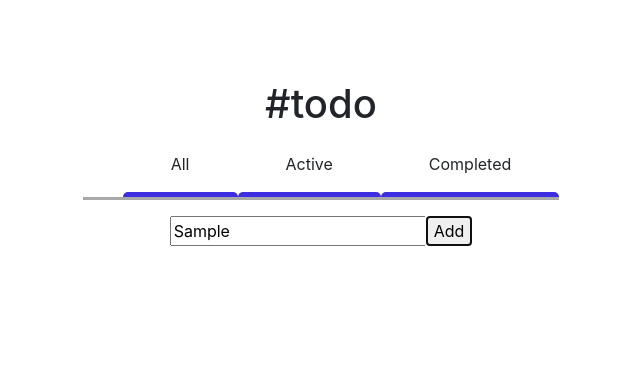
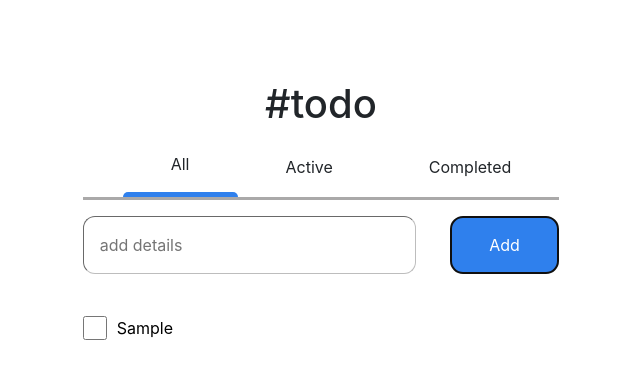
Before and after one commit to bipin-codes/front-end-challenges, a React (Create React App) app: page /todo in a window 1280 px wide. Both pictures are taken after typing "Sample" into the empty fields and a click on the button "Add". Shown: the top 378 px of the page, without its empty margins (319-959 px from the left). Built offline with nearby package versions, Linux system fonts and the light colour scheme.

Commit message:
done todo task

```diff
--- a/src/components/Todo/Tabs/Tabs.module.css
+++ b/src/components/Todo/Tabs/Tabs.module.css
@@ -2,7 +2,6 @@
   display: flex;
   flex-direction: column;
   justify-content: center;
-  align-items: center;
 }
 .tab_group {
   display: flex;
@@ -18,7 +17,7 @@
 }
 
 .tab_fancy {
-  border-top: solid 5px rgb(61, 46, 225);
+  border-top: solid 5px #2f80ed;
   border-top-right-radius: 15px;
   border-top-left-radius: 15px;
 }
--- a/src/components/Todo/Tabs/Tabs.tsx
+++ b/src/components/Todo/Tabs/Tabs.tsx
@@ -1,22 +1,43 @@
 import React, { FC, PropsWithChildren } from "react";
 
 import Styles from "./Tabs.module.css";
-const Tabs: FC<PropsWithChildren> = ({ children }) => {
+const Tabs: FC<
+  PropsWithChildren<{
+    currentTab: string;
+    onTabSelected: (tabName: string) => void;
+  }>
+> = ({ children, currentTab, onTabSelected }) => {
   return (
     <div className={Styles.tabContainer}>
       <ul className={Styles.tab_group}>
         {/* FIX THE SHIFTING DUE TO BORDER */}
-        <div>
+        <div
+          onClick={() => {
+            onTabSelected("All");
+          }}
+        >
           <li className={Styles.tabTitle}>All</li>
-          <div className={Styles.tab_fancy}></div>
+          <div className={currentTab === "All" ? Styles.tab_fancy : ""}></div>
         </div>
-        <div>
+        <div
+          onClick={() => {
+            onTabSelected("Active");
+          }}
+        >
           <li className={Styles.tabTitle}>Active</li>
-          <div className={Styles.tab_fancy}></div>
+          <div
+            className={currentTab === "Active" ? Styles.tab_fancy : ""}
+          ></div>
         </div>
-        <div>
+        <div
+          onClick={() => {
+            onTabSelected("Completed");
+          }}
+        >
           <li className={Styles.tabTitle}>Completed</li>
-          <div className={Styles.tab_fancy}></div>
+          <div
+            className={currentTab === "Completed" ? Styles.tab_fancy : ""}
+          ></div>
         </div>
       </ul>
       <div className={Styles.outlet}>{children}</div>
--- /dev/null
+++ b/src/components/Todo/TabsContent/TabsContent.module.css
@@ -0,0 +1,41 @@
+.input {
+  border-radius: 12px;
+  border-color: #bdbdbd;
+  padding: 1rem;
+  width: 70%;
+  border-width: 1px;
+}
+.button_style {
+  width: 23%;
+  background-color: #2f80ed;
+  border-radius: 12px;
+  border: solid 1px #bdbdbd;
+  padding: 1rem;
+  color: white;
+}
+
+.tabs {
+  display: flex;
+  justify-content: space-between;
+  align-items: flex-start;
+}
+.todoListing {
+  list-style: none;
+  margin-top: 2rem;
+  display: flex;
+  flex-direction: column;
+  justify-content: flex-start;
+  align-items: stretch;
+  padding: 0;
+}
+.checkbox {
+  width: 24px;
+  height: 24px;
+  margin-right: 10px;
+  background-color: #2f80ed;
+  accent-color: #2f80ed;
+}
+.remove_outline {
+  outline: none;
+  border: none;
+}
--- a/src/components/Todo/TabsContent/TabsContent.tsx
+++ b/src/components/Todo/TabsContent/TabsContent.tsx
@@ -1,11 +1,101 @@
-import React from "react";
+import React, { PropsWithChildren, useState } from "react";
+import Styles from "./TabsContent.module.css";
 
-const TabsContent = () => {
+interface TabsContentProps {
+  // We could've obviously created a type in a separate file for it had this been a bigger project
+  todos: Array<{ title: string; completed: boolean; id: number }>;
+  currentTab: string;
+  onAddTask: (task: string) => void;
+  onChangeStatus: (id: number) => void;
+  onDelete: (id: number) => void;
+}
+
+const TabsContent: React.FC<PropsWithChildren<TabsContentProps>> = ({
+  children,
+  todos,
+  currentTab,
+  onAddTask,
+  onChangeStatus,
+  onDelete,
+}) => {
+  const [task, setTask] = useState("");
   return (
-    <div>
-      <input></input>
-      <button type="button">Add</button>
-    </div>
+    <>
+      {currentTab !== "Completed" && (
+        <div className={Styles.tabs}>
+          <input
+            onChange={(val) => {
+              setTask(val.target.value);
+            }}
+            placeholder="add details"
+            className={Styles.input}
+            value={task}
+          ></input>
+          <button
+            type="button"
+            className={Styles.button_style}
+            onClick={() => {
+              onAddTask(task);
+              setTask("");
+            }}
+          >
+            Add
+          </button>
+        </div>
+      )}
+
+      <ul className={Styles.todoListing}>
+        {todos.map((todo) => {
+          return (
+            <li
+              key={todo.id}
+              style={{
+                display: "flex",
+                marginTop: 10,
+                marginBottom: 10,
+                fontSize: 16,
+                justifyContent: "stretch",
+              }}
+            >
+              <input
+                type={"checkbox"}
+                className={Styles.checkbox}
+                checked={todo.completed}
+                onChange={() => {
+                  onChangeStatus(todo.id);
+                }}
+              ></input>
+              <span
+                style={
+                  todo.completed
+                    ? { textDecoration: "line-through", color: "black" }
+                    : { color: "black" }
+                }
+              >
+                {todo.title}
+              </span>
+              {currentTab === "Completed" && (
+                <button
+                  style={{
+                    marginLeft: "auto",
+                    border: "none",
+                    background: "transparent",
+                    cursor: "pointer",
+                  }}
+                  onClick={() => {
+                    onDelete(todo.id);
+                  }}
+                >
+                  <span className={"material-icons remove_outline"}>
+                    {"delete"}
+                  </span>
+                </button>
+              )}
+            </li>
+          );
+        })}
+      </ul>
+    </>
   );
 };
 export default TabsContent;
--- a/src/pages/Todo/Todo.module.css
+++ b/src/pages/Todo/Todo.module.css
@@ -5,9 +5,3 @@
   align-items: center;
   padding: 5rem;
 }
-.tabs {
-  display: flex;
-
-  justify-content: space-evenly;
-  align-items: flex-start;
-}
--- a/src/pages/Todo/TodoPage.tsx
+++ b/src/pages/Todo/TodoPage.tsx
@@ -1,20 +1,65 @@
-import React from "react";
+import React, { useState } from "react";
 import Tabs from "../../components/Todo/Tabs/Tabs";
 import TabsContent from "../../components/Todo/TabsContent/TabsContent";
 import Styles from "./Todo.module.css";
+
+const getRelativeTodos = (
+  currentTab: string,
+  todos: Array<{ title: string; completed: boolean; id: number }>
+) => {
+  if (currentTab === "All") return todos;
+  if (currentTab === "Active") return todos.filter((x) => !x.completed);
+  return todos.filter((x) => x.completed);
+};
+
 const TodoPage = () => {
+  const [todos, setTodos] = useState<
+    Array<{ title: string; completed: boolean; id: number }>
+  >([]);
+  const [currentTab, setCurrentTab] = useState("All");
   return (
     <div className={Styles.td_outer_div}>
       <div>
         <h1>#todo</h1>
       </div>
 
-      <div className={Styles.tabs}>
-        {/* Whole Tab Group */}
-        <Tabs>
-          <TabsContent />
-        </Tabs>
-      </div>
+      {/* Whole Tab Group */}
+      <Tabs
+        currentTab={currentTab}
+        onTabSelected={(selected: string) => {
+          setCurrentTab(selected);
+        }}
+      >
+        <TabsContent
+          onAddTask={(task: string) => {
+            setTodos([
+              ...todos,
+              {
+                title: task,
+                completed: false,
+                id: Math.floor(Math.random() * 9999999),
+              },
+            ]);
+          }}
+          currentTab={currentTab}
+          todos={getRelativeTodos(currentTab, todos)}
+          onChangeStatus={(id: number) => {
+            setTodos((prevState) => {
+              const newState = prevState.map((item) => {
+                if (item.id === id) {
+                  const flag = item.completed;
+                  return { ...item, completed: !flag };
+                }
+                return item;
+              });
+              return newState;
+            });
+          }}
+          onDelete={(id: number) => {
+            setTodos(todos.filter((x) => x.id !== id));
+          }}
+        />
+      </Tabs>
     </div>
   );
 };
```
